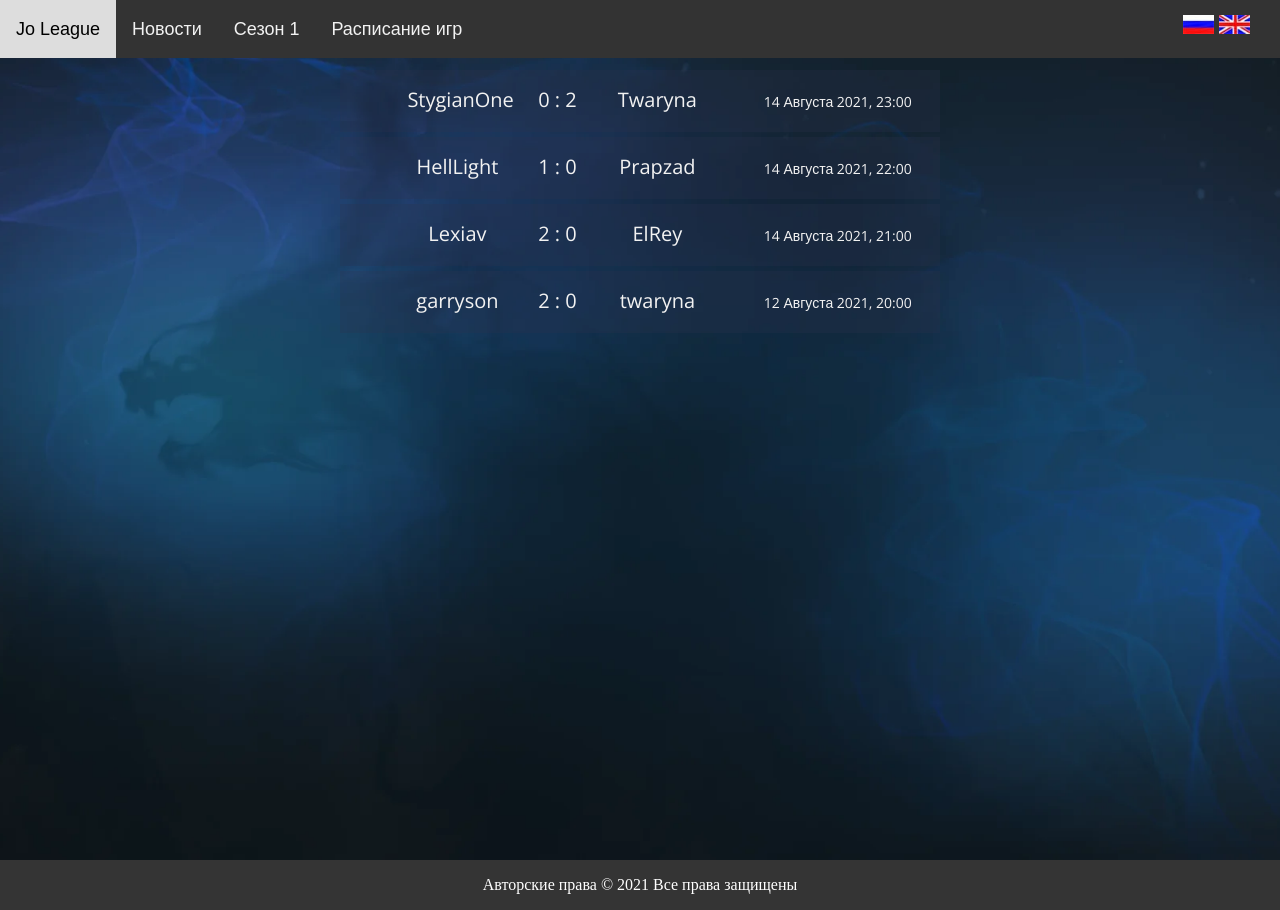
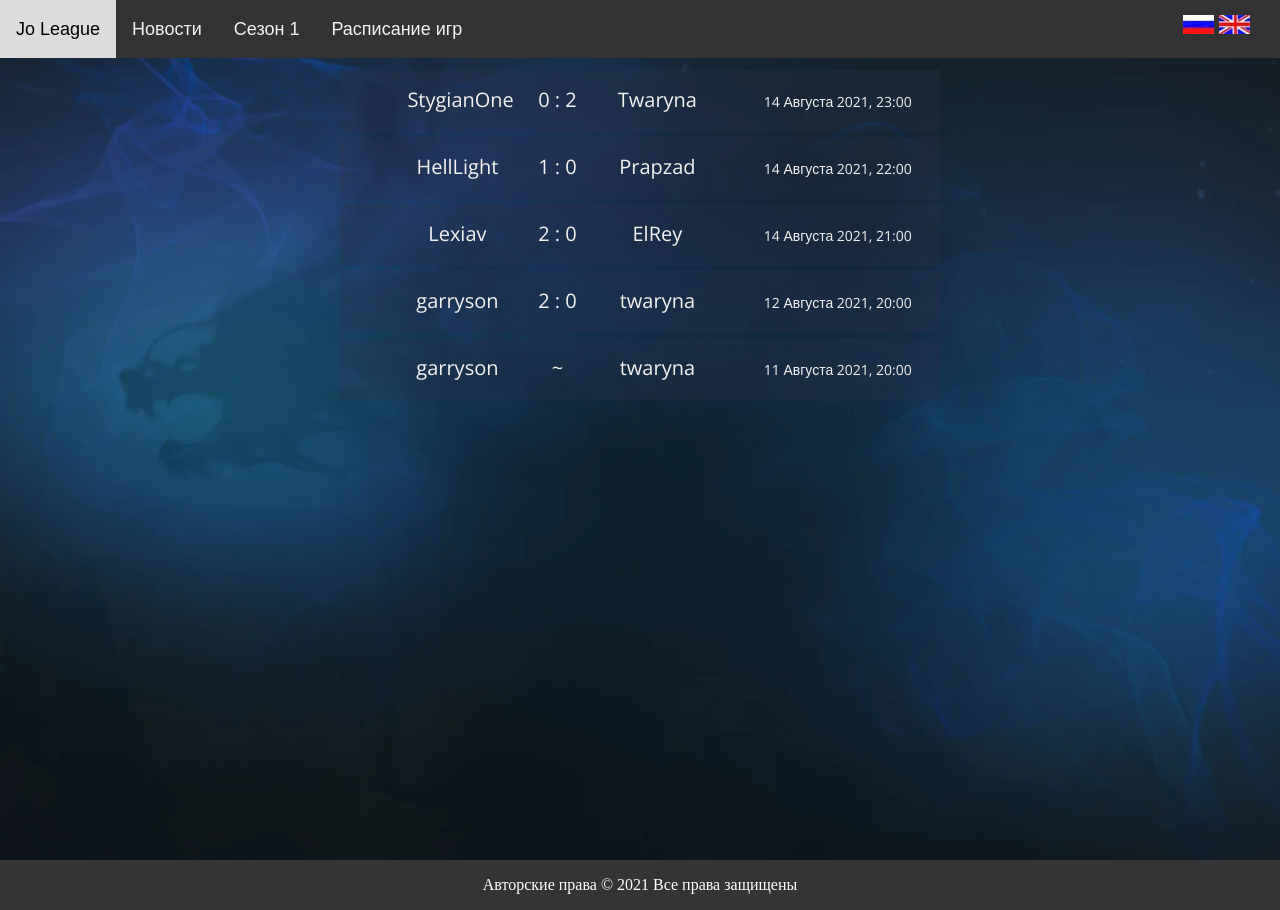
Before and after one commit to JoGlobalLeague/site, a Jekyll site: the page built from schedule.html, in a window 1280 px wide. Built offline with Jekyll 4.4.1, drawn with Linux system fonts in a browser that asks for light colours.

Commit message:
Update matches.yml

```diff
--- a/_data/matches.yml
+++ b/_data/matches.yml
@@ -17,3 +17,8 @@
   team1: 'garryson'
   team2: 'twaryna'
   score: '2 : 0'
+
+- time: 2021-08-11 20:00 +0300
+  team1: 'garryson'
+  team2: 'twaryna'
+  score: '~'
```
